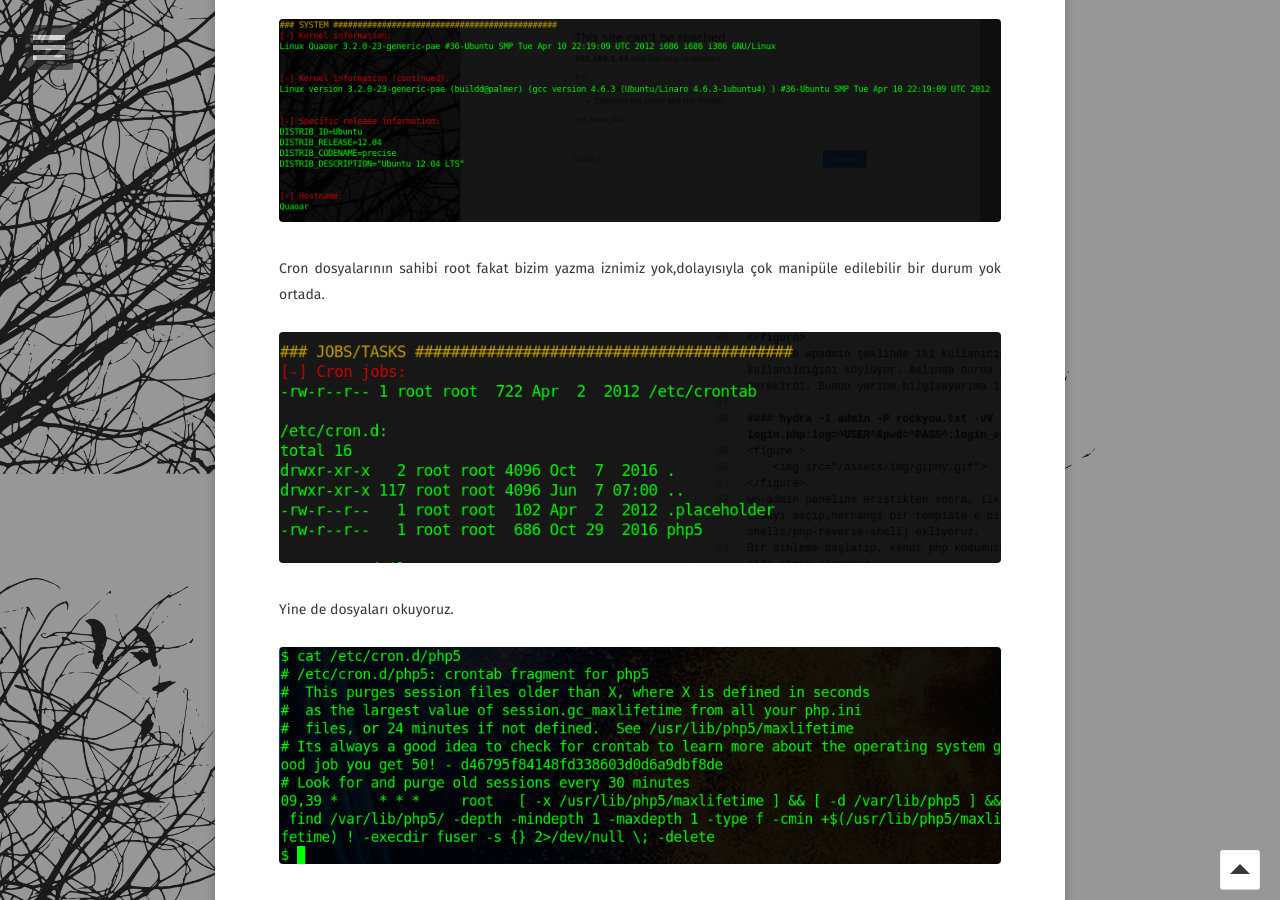
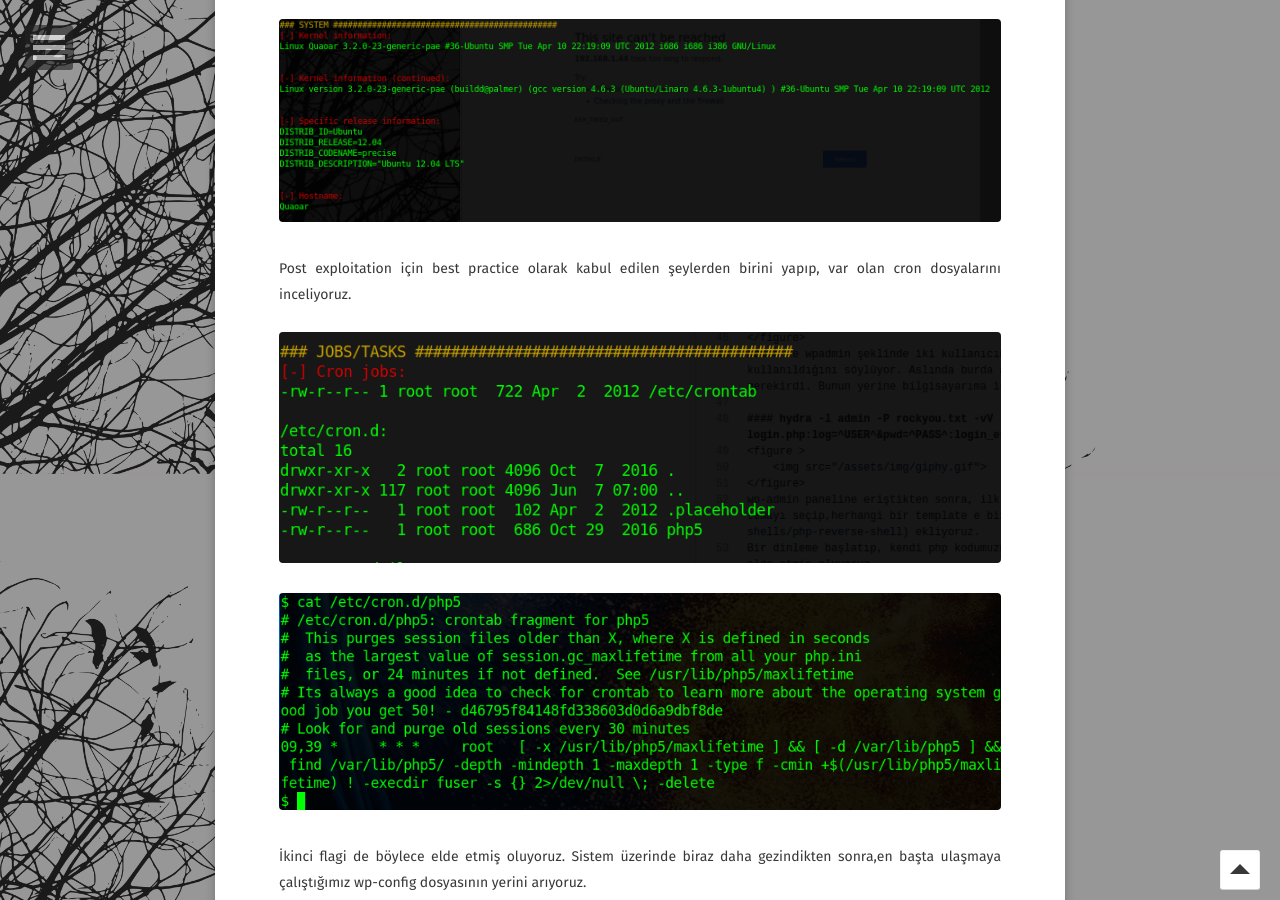
Before and after one commit to burcudemiralp/burcudemiralp.github.io, a Jekyll site: the page built from _posts/2018-06-07-Quaoar-Writeup.md, in a window 1280 px wide and 900 px high, scrolled down 4026 px. Built offline with Jekyll 4.4.1, drawn with Linux system fonts in a browser that asks for light colours; some web fonts are replaced.

Commit message:
Update 2018-06-07-Quaoar-Writeup.md

```diff
--- a/_posts/2018-06-07-Quaoar-Writeup.md
+++ b/_posts/2018-06-07-Quaoar-Writeup.md
@@ -63,11 +63,10 @@ Ardından sistem üzerinde bilgi toplamak için [github adresindeki](https://git
 <figure >
     <img src="/assets/img/quaoarsystem.png">
 </figure>
-Cron dosyalarının sahibi root fakat bizim yazma iznimiz yok,dolayısıyla çok manipüle edilebilir bir durum yok ortada.
+Post exploitation için best practice olarak kabul edilen şeylerden birini yapıp, var olan cron dosyalarını inceliyoruz.
 <figure >
     <img src="/assets/img/quaoracron.png">
 </figure>
-Yine de dosyaları okuyoruz.
 <figure >
     <img src="/assets/img/quaoracron2.png">
 </figure>
```
